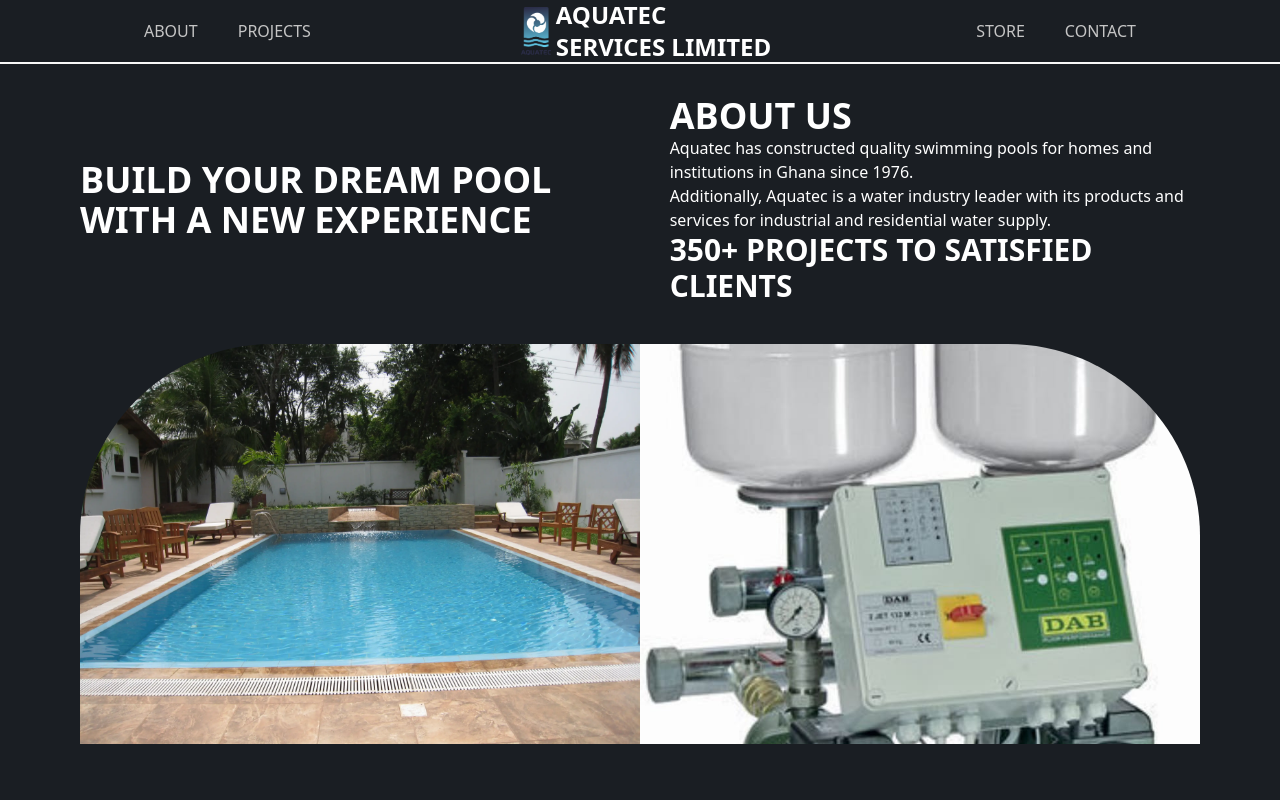
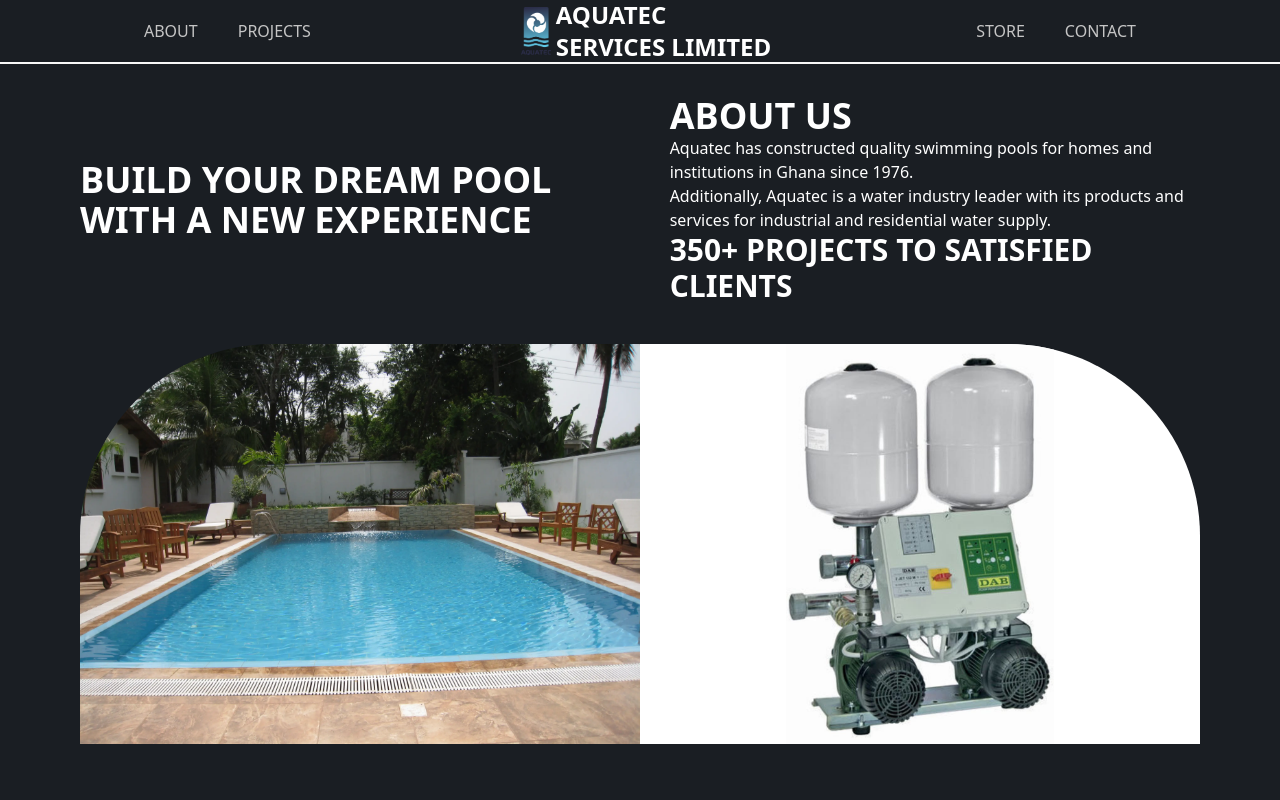
Before and after one commit to Gatesvert81/aquatec-website, a Next.js app: page / in a window 1280 px wide. Shown: the top 800 px of the page. Built offline with nearby package versions, Linux system fonts and the light colour scheme.

Commit message:
main image updated

```diff
--- a/pages/index.js
+++ b/pages/index.js
@@ -92,13 +92,13 @@
               className="object-cover"
             />
           </div>
-          <div className="w-full h-full relative">
+          <div className="w-full h-full bg-white relative">
             <Image
               src="/product-pics/water-pressure.jpg"
               priority={true}
               alt="Dream pool"
               layout="fill"
-              className="object-cover"
+              className="object-contain"
             />
           </div>
         </motion.div>
```
